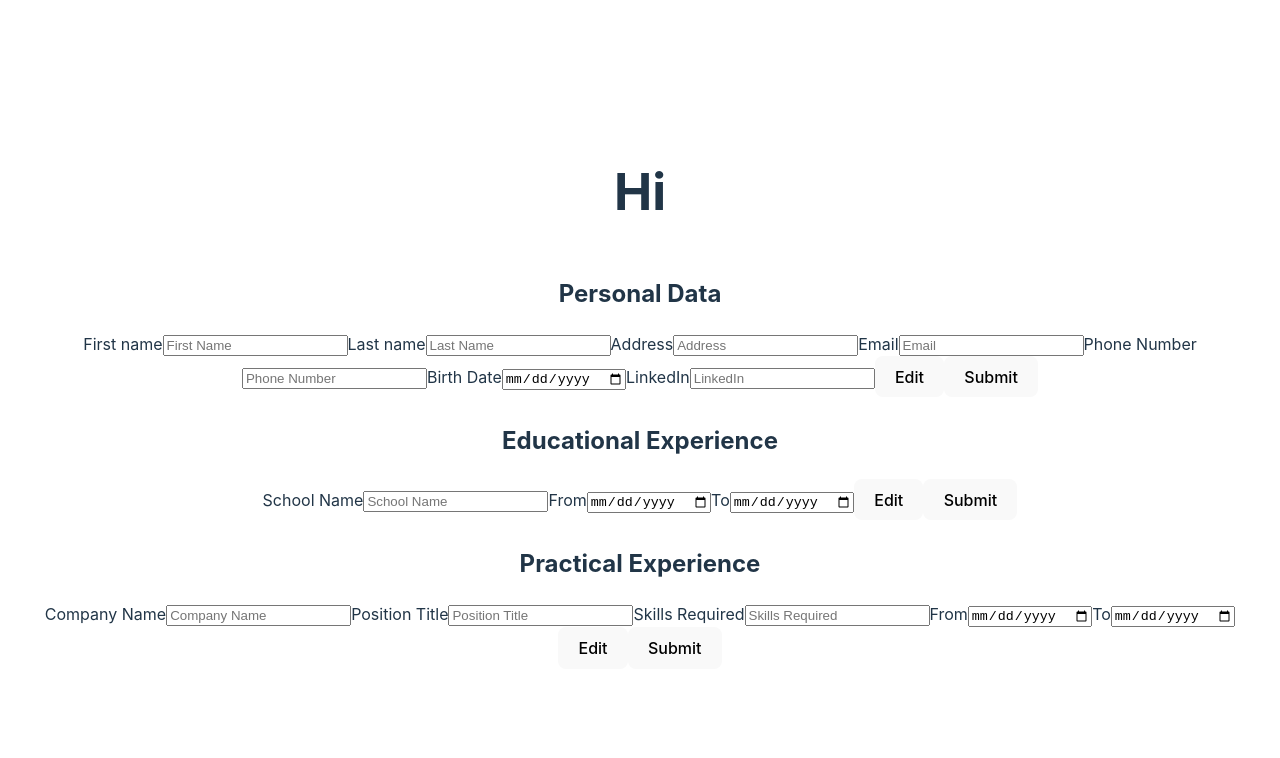
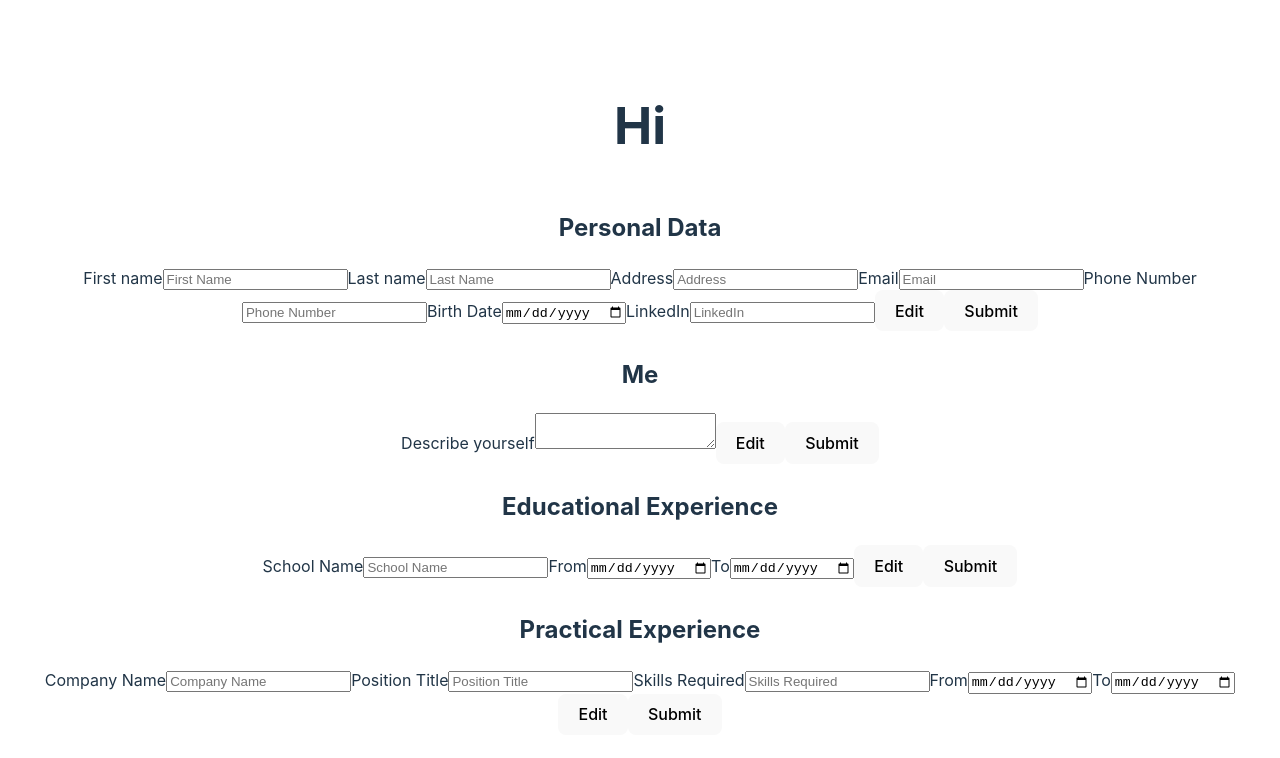
Before and after one commit to MrP4l/cv-application, a React (Vite) app: page / in a window 1280 px wide. Shown: the top 758 px of the page. Built offline with nearby package versions, Linux system fonts and the light colour scheme.

Commit message:
Bio component almost done

```diff
--- a/src/App.jsx
+++ b/src/App.jsx
@@ -1,6 +1,7 @@
 import { useState } from 'react'
 import './App.css'
 import PersonalData from './PersonalData.jsx'
+import Bio from './Bio.jsx'
 import EducationalExperience from './EducationalExperience.jsx'
 import PracticalExperience from './PracticalExperience'
 
@@ -11,6 +12,7 @@ function App() {
       <div id='container'>
         <h1>Hi</h1>
         <PersonalData />
+        <Bio />
         <EducationalExperience />
         <PracticalExperience />
       </div>
--- /dev/null
+++ b/src/Bio.jsx
@@ -0,0 +1,36 @@
+import { useState } from 'react'
+import './Bio.css'
+
+function Bio({ bioText, handleEdit, handleSubmit }) {
+    return (
+        <>
+            <div>
+                <form>
+                    <h2>Me</h2>
+                    <label>
+                        Describe yourself
+                        <textarea
+                            value={bioText}
+                        />
+                    </label>
+                    <button
+                        type="submit"
+                        name="edit"
+                        id="edit"
+                        onSubmit={handleEdit}
+                    > Edit
+                    </button>
+                    <button
+                        type="submit"
+                        name="submit"
+                        id="submit"
+                        onSubmit={handleSubmit}
+                    > Submit
+                    </button>
+                </form>
+            </div>
+        </>
+    )
+}
+
+export default Bio
--- a/src/EducationalExperience.jsx
+++ b/src/EducationalExperience.jsx
@@ -15,7 +15,6 @@ function EducationalExperience({ schoolName, fromDate, toDate, handleEdit, handl
                             type='text'
                             name='school_name'
                             id='schoolName'
-                            onSubmit={handleSubmit}
                         />
                     </label>
                     <label>
@@ -25,7 +24,6 @@ function EducationalExperience({ schoolName, fromDate, toDate, handleEdit, handl
                             type='date'
                             name='from_date'
                             id='fromDate'
-                            onSubmit={handleSubmit}
                         />
                     </label>
                     <label>
@@ -35,7 +33,6 @@ function EducationalExperience({ schoolName, fromDate, toDate, handleEdit, handl
                             type='date'
                             name='to_date'
                             id='toDate'
-                            onSubmit={handleSubmit}
                         />
                     </label>
                     <button
```
Also changed, not shown: src/Bio.css (added), src/ProfilePic.jsx (deleted).
